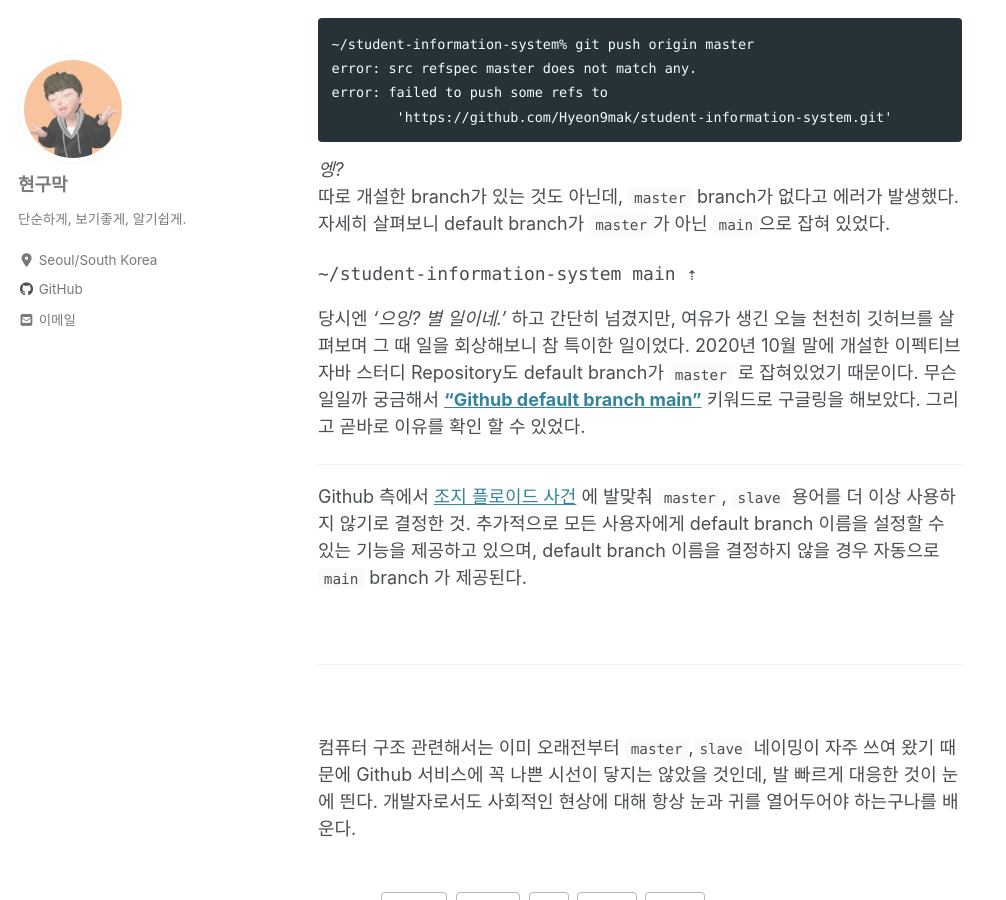
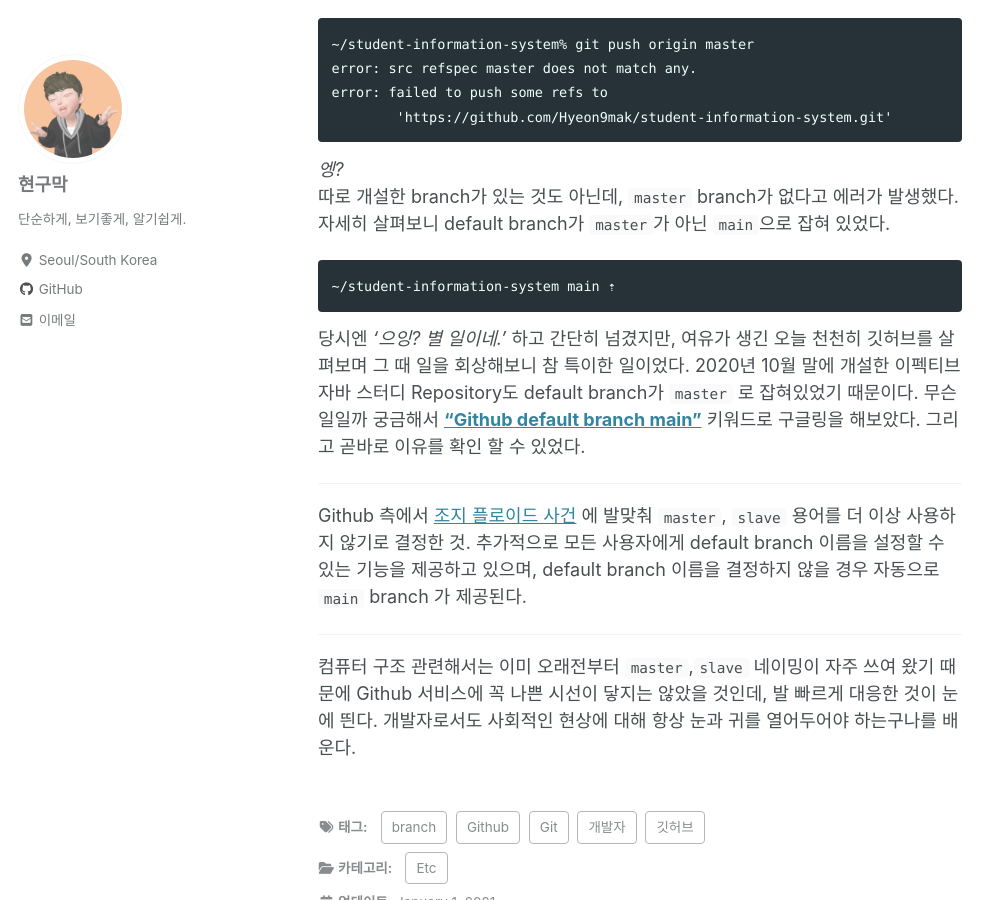
Before and after one commit to Hyeon9mak/Hyeon9mak.github.io, a Jekyll site: the page built from _posts/2021-01-01-github-default-branch-main.md, in a window 1280 px wide and 900 px high, scrolled down 439 px. Shown: the whole window, without its empty margins (0-1006 px from the left). Built offline with Jekyll 4.4.1, drawn with Linux system fonts in a browser that asks for light colours; cached includes are drawn as plain includes; nearby versions of some CDN libraries; comment, search, counter and statistics services are not loaded.

Commit message:
docs: fix enterline and codeblock in 2021-01-01-github-default-branch-main.md

````diff
--- a/_posts/2021-01-01-github-default-branch-main.md
+++ b/_posts/2021-01-01-github-default-branch-main.md
@@ -27,7 +27,7 @@
 따로 개설한 branch가 있는 것도 아닌데, `master` branch가 없다고 에러가 발생했다.
 자세히 살펴보니 default branch가 `master`가 아닌 `main`으로 잡혀 있었다.
 
-```git
+```
 ~/student-information-system main ⇡
 ```
 
@@ -44,11 +44,7 @@
 추가적으로 모든 사용자에게 default branch 이름을 설정할 수 있는 기능을 제공하고 있으며,
 default branch 이름을 결정하지 않을 경우 자동으로 `main` branch 가 제공된다.
 
-<br>
-
 ---
-
-<br>
 
 컴퓨터 구조 관련해서는 이미 오래전부터 `master`,`slave` 네이밍이 자주 쓰여 왔기 때문에
 Github 서비스에 꼭 나쁜 시선이 닿지는 않았을 것인데, 발 빠르게 대응한 것이 눈에 띈다.
````
